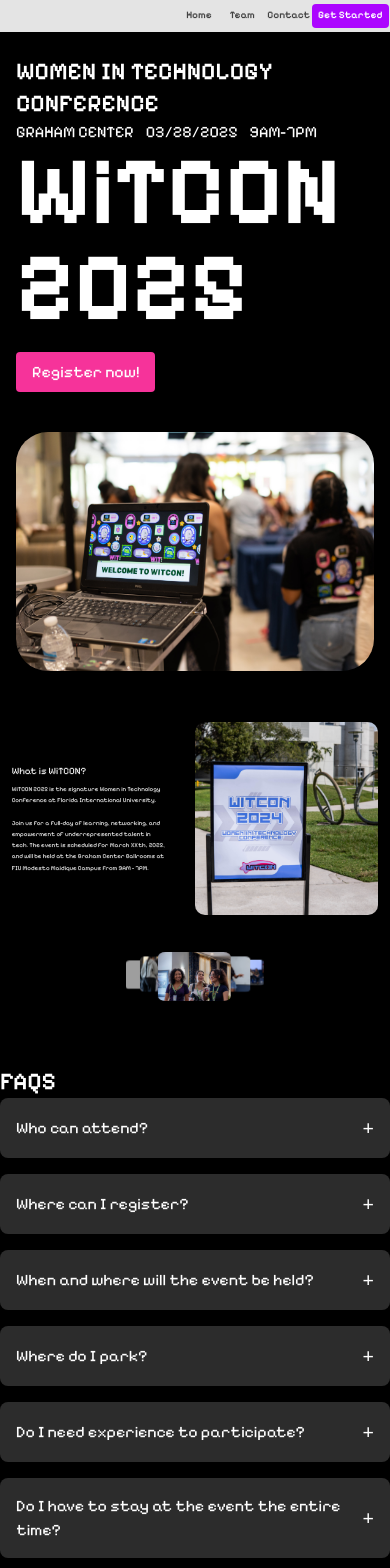
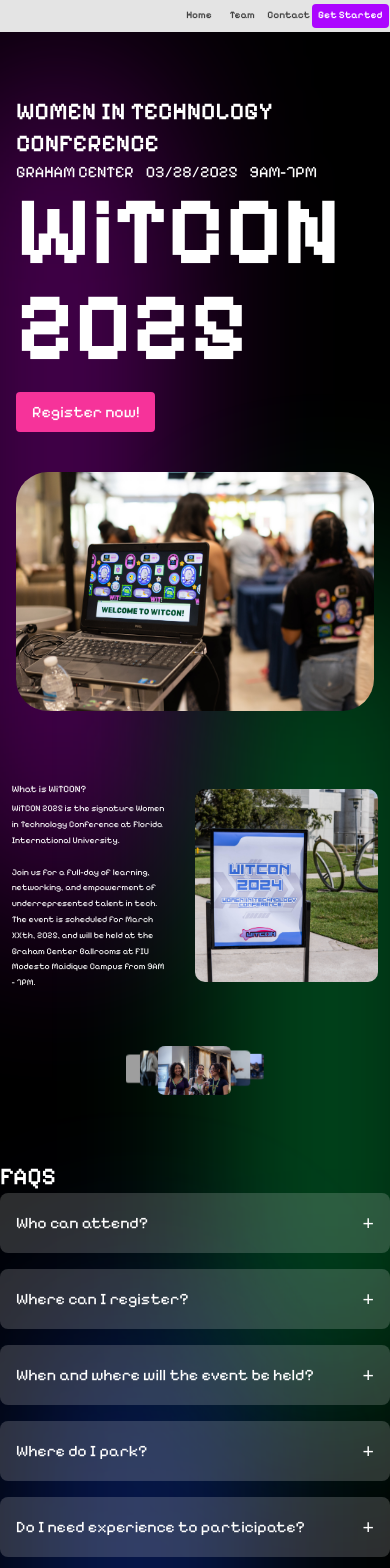
Before and after one commit to wicsfiu/witcon-2025, a React (Vite) app: page / in a window 390 px wide. Shown: the top 1568 px of the page. Built offline with nearby package versions, Linux system fonts and the light colour scheme; grey boxes are pictures that could not be loaded.

Commit message:
Gradient background adjusted + Font size for What Is Witcon section adjusted

```diff
--- a/src/App.jsx
+++ b/src/App.jsx
@@ -20,6 +20,7 @@
           </div>
       </div>
 
+      <Layout>
       <div>
       <Hero></Hero>
     </div>
@@ -32,7 +33,7 @@
         <FAQs></FAQs>
       </div>
 
-      <Layout>
+
         <Homepage></Homepage>
       </Layout>
 
--- a/src/WhatIsWitCon.css
+++ b/src/WhatIsWitCon.css
@@ -102,7 +102,7 @@
   }
   .text-box {
     max-width: 50%;
-    font-size: 90%;
+    font-size: 100%;
   }
   .image-box {
     max-width: 50%;
@@ -156,7 +156,7 @@
     flex-wrap: nowrap;
   }
   .text-box {
-    font-size: 39%;
+    font-size: 55%;
   }
   .image-box {
     max-width: 50%;
--- a/src/pages/navBar.jsx
+++ /dev/null
@@ -1,18 +0,0 @@
-import '../navBar.css';
-import React from "react";
-
-
-const navBar = () => {
-<div className="navbar text-base text-white font-[Pixelify_Sans]">
-          <div className="nav-content">
-            <a href="" className="nav-link">Home</a>
-            <a href="team" className="nav-link">Team</a>
-            <a href="https://airtable.com/appE94lSN4LzuVA8T/pag0p7hl3Wy91aCiN/form" className="nav-link">Contact</a>
-            <a href="https://lu.ma/hwyplw5v">
-            <button className="get-started-btn">Get Started</button>
-            </a>
-          </div>
-      </div>
-}
-
-export default navBar;
--- a/src/sections/Hero.jsx
+++ b/src/sections/Hero.jsx
@@ -6,7 +6,7 @@
 
 const Hero = () => {
   return (
-    <section className="mb-10 grid grid-cols-2 items-center gap-y-10 max-xl:grid-cols-1 max-w-screen-lg mx-auto px-4 pt-6">
+    <section className="mb-10 mt-10 grid grid-cols-2 items-center gap-y-10 max-xl:grid-cols-1 max-w-screen-lg mx-auto px-4 pt-6">
       <div className="flex flex-col justify-center">
         <Subtitle>WOMEN IN TECHNOLOGY CONFERENCE</Subtitle>
         <div className="flex space-x-3">
```
